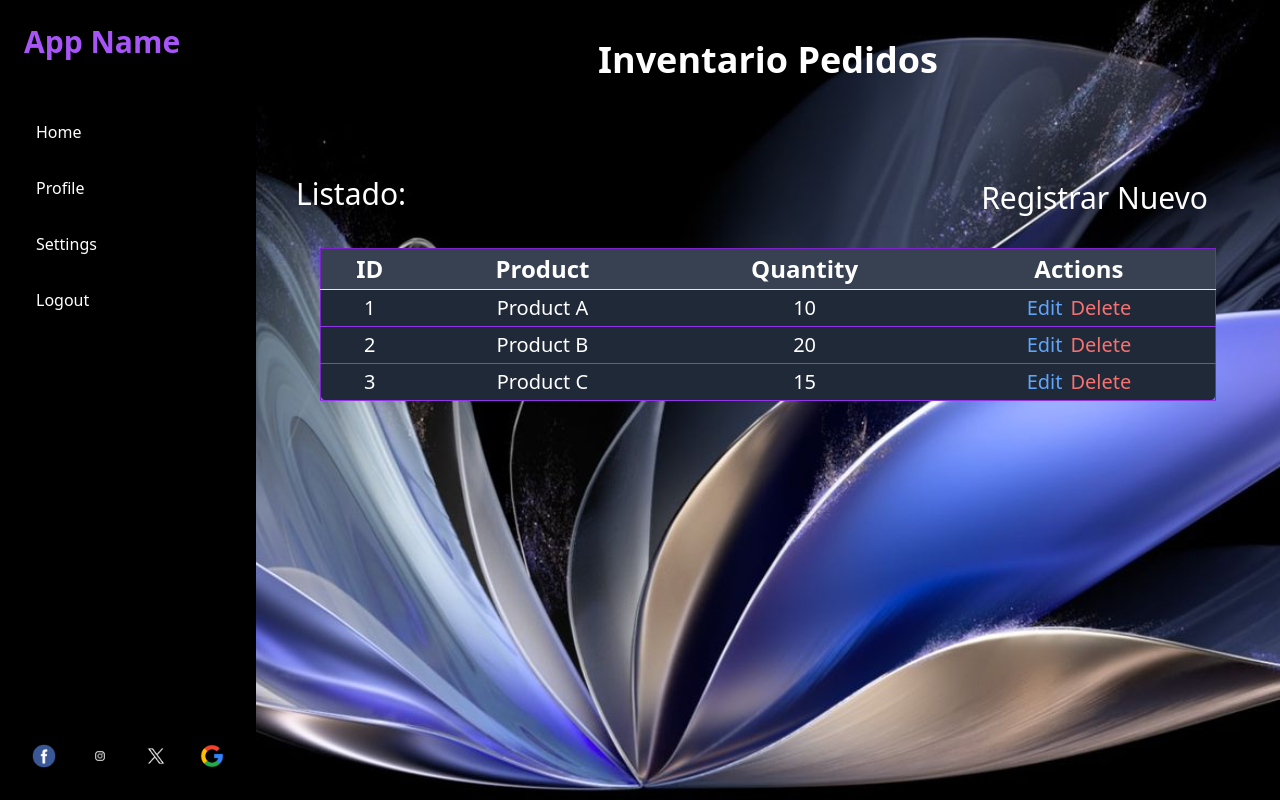
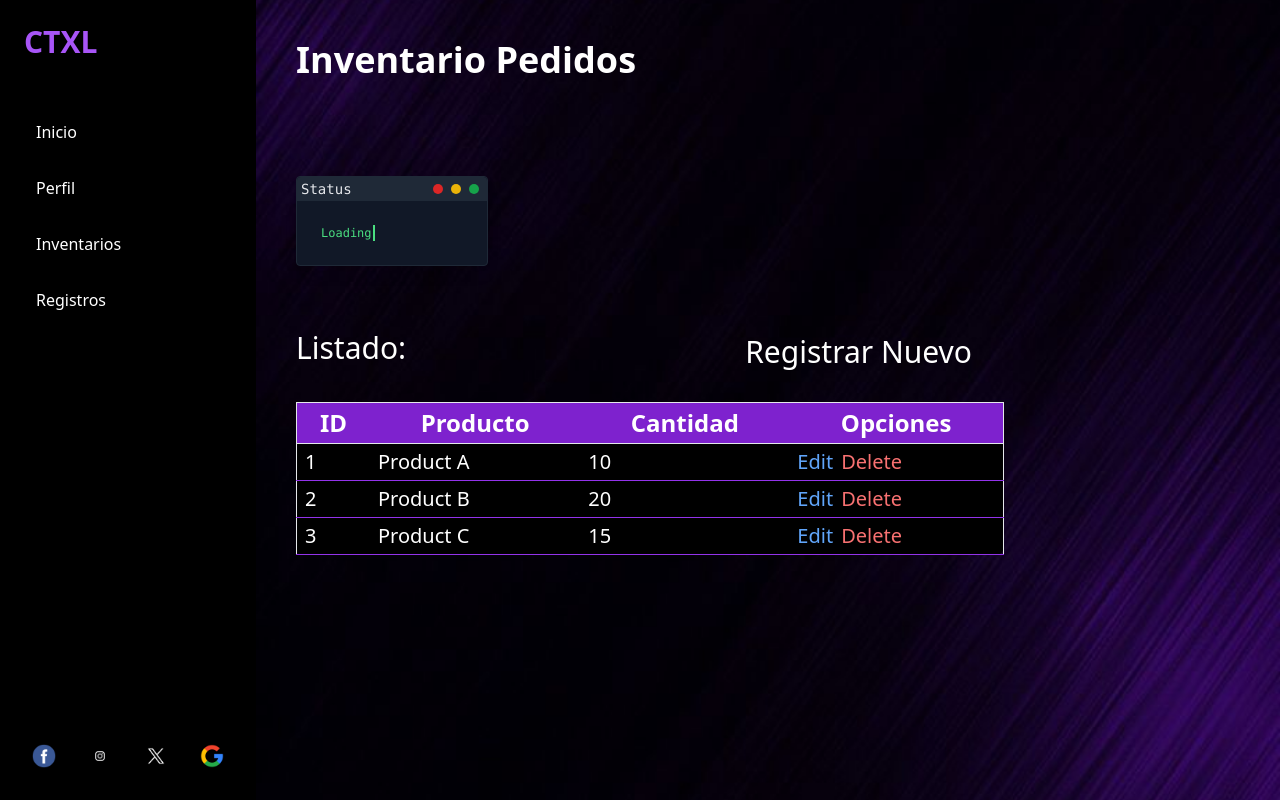
Before and after one commit to zluis17/CTXL, a React (Create React App) app: page / in a window 1280 px wide. Built offline with nearby package versions, Linux system fonts and the light colour scheme.

Commit message:
inventariopedidos90%

```diff
--- a/src/pages/ipedidos.js
+++ b/src/pages/ipedidos.js
@@ -3,13 +3,61 @@ import logoFacebook from "../img/facebook-512.webp";
 import logoGoogle from "../img/google_logo-google_icongoogle-512.webp";
 import logoTwitter from "../img/1690643591twitter-x-logo-png.webp";
 import logoInstagram from "../img/instagram-logo-instagram-icon-transparent-free-png.webp";
-import backgroundImag from "../img/121.jpg";
+import backgroundImag from "../img/imagen1.jpg";
+
+// Estilos CSS personalizados para las animaciones
+const styles = `
+  @keyframes blinkCursor {
+    50% {
+      border-right-color: transparent;
+    }
+  }
+
+  @keyframes typeAndDelete {
+    0%, 10% {
+      width: 0;
+    }
+    45%, 55% {
+      width: 6.2em; /* ajusta el ancho según el contenido */
+    }
+    90%, 100% {
+      width: 0;
+    }
+  }
+
+  .animate-blinkCursor {
+    animation: blinkCursor 0.5s step-end infinite alternate;
+  }
+
+  .animate-typeAndDelete {
+    animation: typeAndDelete 4s steps(11) infinite;
+  }
+`;
+
+const TerminalLoader = () => {
+  return (
+    <div className="border border-gray-800 bg-gray-900 text-green-400 font-mono text-sm p-6 w-48 mx-auto mt-24 shadow-lg rounded relative overflow-hidden">
+      <style>{styles}</style>
+      <div className="absolute top-0 left-0 right-0 h-6 bg-gray-800 rounded-t px-1 flex items-center">
+        <div className="text-gray-200 text-sm">Status</div>
+        <div className="ml-auto flex">
+          <div className="w-2.5 h-2.5 rounded-full bg-red-600 mx-1"></div>
+          <div className="w-2.5 h-2.5 rounded-full bg-yellow-500 mx-1"></div>
+          <div className="w-2.5 h-2.5 rounded-full bg-green-600 mx-1"></div>
+        </div>
+      </div>
+      <div className="mt-6 text-xs whitespace-nowrap overflow-hidden border-r-2 border-green-400 animate-typeAndDelete animate-blinkCursor">
+        Loading...
+      </div>
+    </div>
+  );
+};
 
 function IPedidos() {
   const [data, setData] = useState([
-    { id: 1, product: "Product A", quantity: 10 },
-    { id: 2, product: "Product B", quantity: 20 },
-    { id: 3, product: "Product C", quantity: 15 },
+    { id: 1, producto: "Product A", cantidad: 10 },
+    { id: 2, producto: "Product B", cantidad: 20 },
+    { id: 3, producto: "Product C", cantidad: 15 },
   ]);
 
   const handleDelete = (id) => {
@@ -26,32 +74,32 @@ function IPedidos() {
       {/* Sidebar */}
       <aside className="w-64 bg-black text-white flex flex-col">
         <div className="p-6">
-          <h2 className="text-3xl font-bold text-purple-500">App Name</h2>
+          <h2 className="text-3xl font-bold text-purple-500">CTXL</h2>
         </div>
         <nav className="flex flex-col p-6 space-y-2">
           <a
             href="#home"
             className="p-3 rounded-lg hover:bg-purple-600 hover:text-white transition duration-300"
           >
-            Home
+            Inicio
           </a>
           <a
             href="#profile"
             className="p-3 rounded-lg hover:bg-purple-600 hover:text-white transition duration-300"
           >
-            Profile
+            Perfil
           </a>
           <a
             href="#settings"
             className="p-3 rounded-lg hover:bg-purple-600 hover:text-white transition duration-300"
           >
-            Settings
+            Inventarios
           </a>
           <a
             href="#logout"
             className="p-3 rounded-lg hover:bg-purple-600 hover:text-white transition duration-300"
           >
-            Logout
+            Registros
           </a>
         </nav>
         {/* Social Media Icons */}
@@ -92,41 +140,46 @@ function IPedidos() {
       </aside>
 
       {/* Main Content */}
-      <main className="text-center flex-1 p-10 bg-gray-900 text-white  bg-cover bg-center bg-no-repeat"style={{ backgroundImage: `url(${backgroundImag})` }}>
+      <main className="flex-1 flex flex-col p-10 bg-gray-900 text-white bg-cover bg-center bg-no-repeat" style={{ backgroundImage: `url(${backgroundImag})` }}>
+        <div className="flex">
+          {/* TerminalLoader */}
 
+
+          {/* Content */}
+          <div className="w-3/4">
             <h1 className="text-4xl font-bold mb-8">Inventario Pedidos</h1>
-
+            <div className="w-1/4 align-right ">
+            <TerminalLoader />
+            </div>
             <div>
-        <p className="text-3xl text-left relative top-16 ">
-          Listado:
-        </p>
+              <p className="text-3xl text-left relative top-16">Listado:</p>
             </div>
             <div>
               <a
                 href="#settings"
-            className="block text-right text-3xl p-8  hover:text-purple-400 width-50px ">
+                className="block text-right text-3xl p-8 hover:text-purple-400 width-50px"
+              >
                 Registrar Nuevo
               </a>
             </div>
 
-
             {/* Table */}
             <div className="overflow-x-auto mx-auto max-w-4xl">
-          <table className="min-w-full bg-gray-800 text-white border border-purple-700 rounded-lg shadow-lg">
+              <table className="min-w-full bg-black text-white border rounded-lg shadow-lg">
                 <thead>
-              <tr className="bg-gray-700 border-b border-púrple-600 text-2xl">
+                  <tr className="bg-purple-700 border-b border-bg-black text-2xl">
                     <th className="py-1 px-2">ID</th>
-                <th className="py-1 px-2">Product</th>
-                <th className="py-1 px-2">Quantity</th>
-                <th className="py-1 px-2">Actions</th>
+                    <th className="py-1 px-2">Producto</th>
+                    <th className="py-1 px-2">Cantidad</th>
+                    <th className="py-1 px-2">Opciones</th>
                   </tr>
                 </thead>
                 <tbody>
                   {data.map((item) => (
                     <tr key={item.id} className="border-b border-purple-600 text-xl">
                       <td className="py-1 px-2">{item.id}</td>
-                  <td className="py-1 px-2">{item.product}</td>
-                  <td className="py-1 px-2">{item.quantity}</td>
+                      <td className="py-1 px-2">{item.producto}</td>
+                      <td className="py-1 px-2">{item.cantidad}</td>
                       <td className="py-1 px-2">
                         <button
                           onClick={() => handleEdit(item.id)}
@@ -136,7 +189,7 @@ function IPedidos() {
                         </button>
                         <button
                           onClick={() => handleDelete(item.id)}
-                      className="text-red-400 hover:underline text-xl "
+                          className="text-red-400 hover:underline text-xl"
                         >
                           Delete
                         </button>
@@ -146,6 +199,8 @@ function IPedidos() {
                 </tbody>
               </table>
             </div>
+          </div>
+        </div>
       </main>
     </div>
   );
```
Also changed, not shown: src/img/imagen1.jpg (added), src/img/imagen2.png (added). Lines whose indentation alone changed are shown as unchanged.
